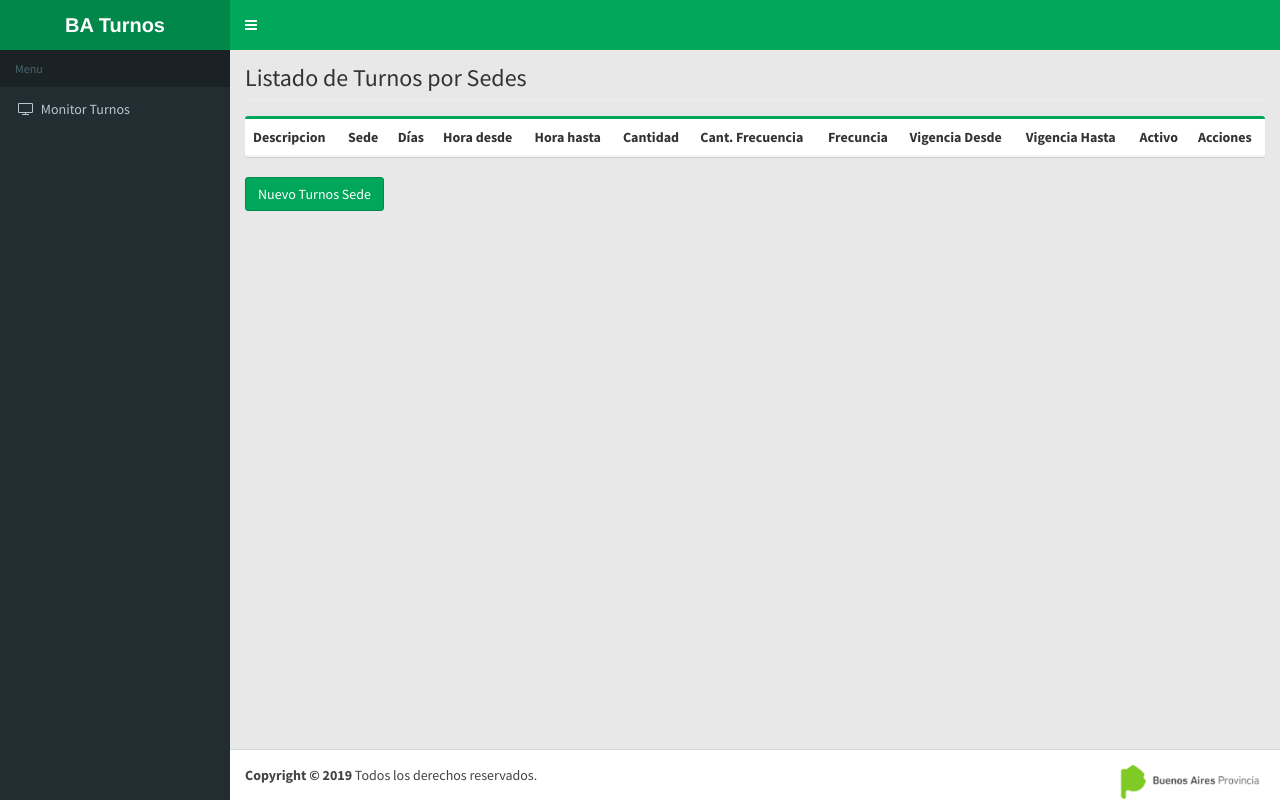
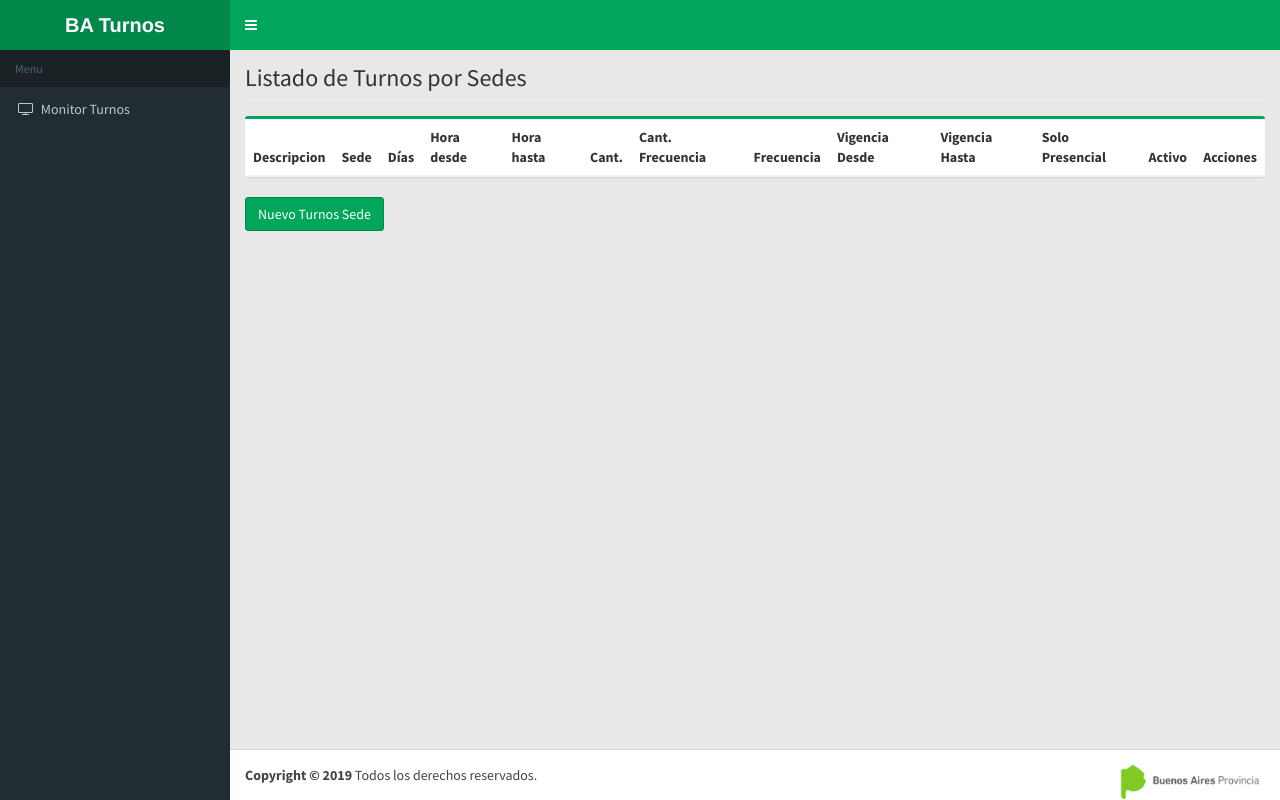
Before and after one commit to santiagosemhan/ba_turnos, a Symfony app: template src/AdminBundle/Resources/views/turnosede/index.html.twig in a window 1280 px wide. Run offline with Twig, Linux system fonts and the light colour scheme; the template is opened without the code that fills it, so the values that code supplies are empty; some libraries are stand-ins or nearby versions.

Commit message:
Se agrega que solo se pueda ver tipos de tramites que son no presenciales

```diff
--- a/src/AdminBundle/Resources/views/turnosede/index.html.twig
+++ b/src/AdminBundle/Resources/views/turnosede/index.html.twig
@@ -15,11 +15,12 @@
                                 <th>Días</th>
                                 <th>Hora desde</th>
                                 <th>Hora hasta</th>
-                                <th>Cantidad</th>
+                                <th>Cant.</th>
                                 <th>Cant. Frecuencia</th>
-                                <th>Frecuncia</th>
+                                <th>Frecuencia</th>
                                 <th>Vigencia Desde</th>
                                 <th>Vigencia Hasta</th>
+                                <th>Solo Presencial</th>
                                 <th>Activo</th>
                             <th>Acciones</th>
                         </tr>
@@ -41,6 +42,7 @@
                                     <td>{{ turnosSede.frecunciaTurnoControl }}</td>
                                     <td>{% if turnosSede.vigenciaDesde %}{{ turnosSede.vigenciaDesde|date('d/m/Y H:i:s') }}{% endif %}</td>
                                     <td>{% if turnosSede.vigenciaHasta %}{{ turnosSede.vigenciaHasta|date('d/m/Y H:i:s') }}{% endif %}</td>
+                                    <td>{% if turnosSede.soloPresencial %}<span class="label label-success">Si</span{% else %}<span class="label label-danger">No</span>{% endif %}</td>
                                     <td>{% if turnosSede.activo %}<span class="label label-success">Si</span{% else %}<span class="label label-danger">No</span>{% endif %}</td>
                                     <td>
                                         <a title="Editar"   class="btn btn-default btn-sm" href="{{ path('turnosede_edit', { 'id': turnosSede.id }) }}"><i class="glyphicon glyphicon-pencil"></i></a>
--- a/src/FrontBundle/Controller/DefaultController.php
+++ b/src/FrontBundle/Controller/DefaultController.php
@@ -38,7 +38,7 @@ class DefaultController extends Controller
         $tipoTramiteRepository = $this->getDoctrine()->getRepository('AdminBundle:TipoTramite');
 
         if ($opcion) {
-            $tiposTramites = $this->get('manager.disponibilidad')->obtenerTipoTramite($opcion->getId());
+            $tiposTramites = $this->get('manager.disponibilidad')->obtenerTipoTramiteWeb($opcion->getId());
 
             $helper = $this->get('vich_uploader.templating.helper.uploader_helper');
 
```
Also changed, not shown: src/AdminBundle/Repository/TipoTramiteRepository.php (+11 -0 lines), src/AdminBundle/Services/DisponibilidadManager.php (+14 -0 lines).
